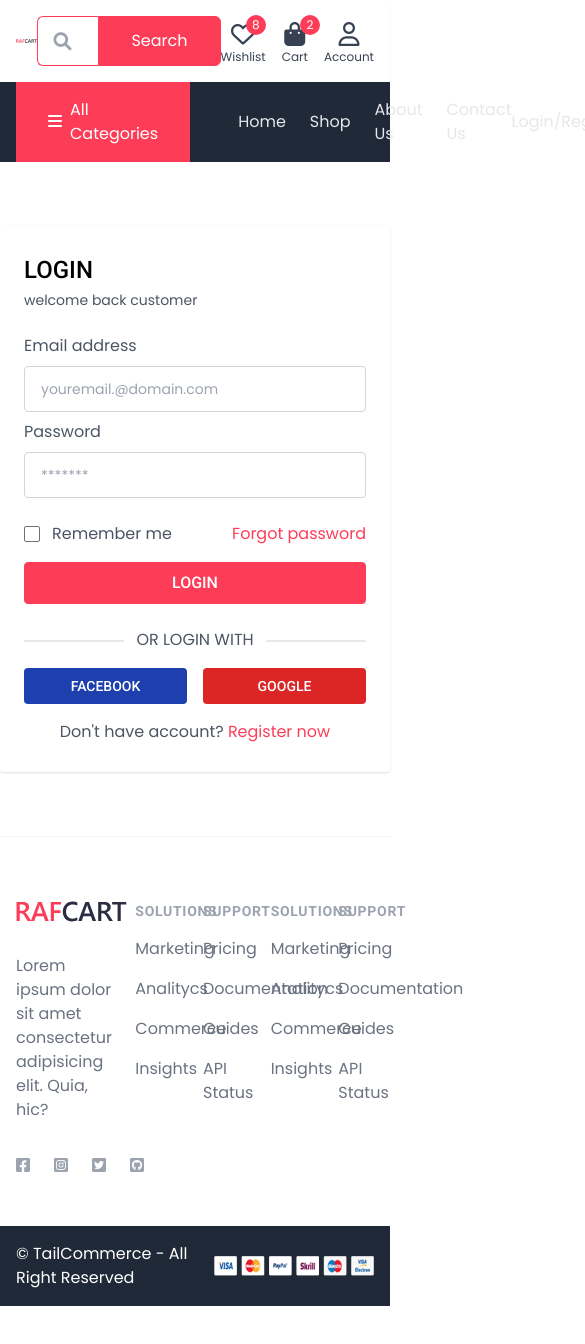
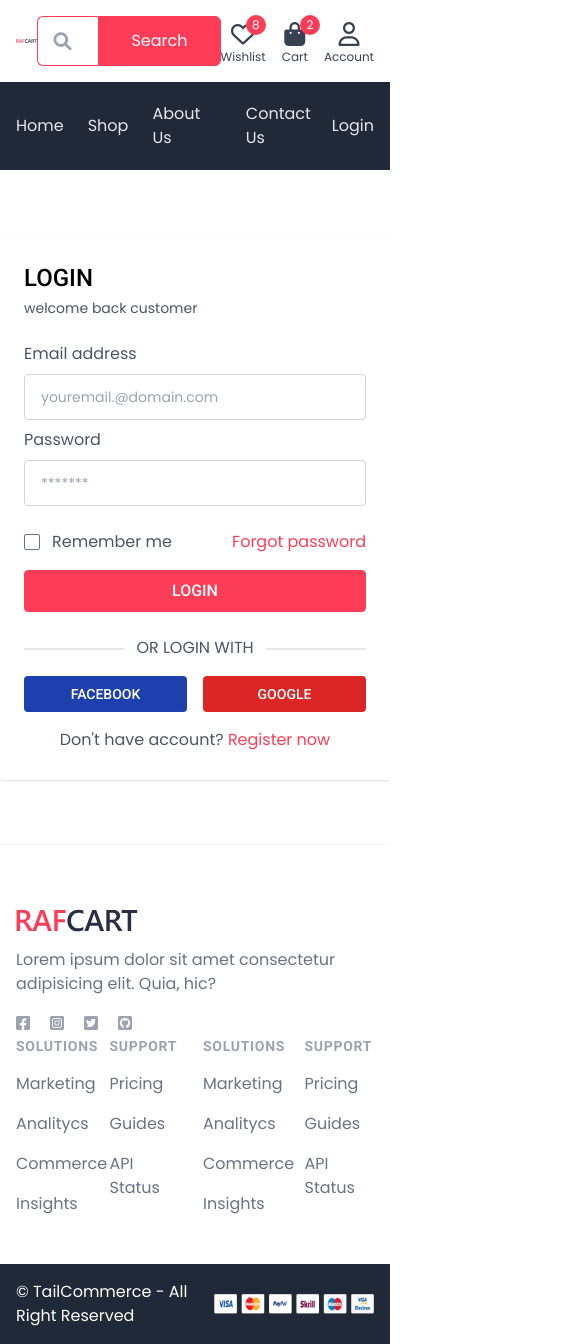
Before and after one commit to fajar7xx/ecommerce-template-tailwind-1, a website: page public/pages/login.html in a window 390 px wide. Shown: the top 1344 px of the page, 585 px wide, since content can reach past the window. Before the commit the page ends 1306 px from the top, so only its background shows below. Drawn offline with Linux system fonts and the light colour scheme; files whose address does not match are found by name.

Commit message:
this is for the login responsivenes

```diff
--- a/public/pages/login.html
+++ b/public/pages/login.html
@@ -70,52 +70,55 @@
     <!-- ./header -->
 
     <!-- navbar -->
+
     <nav class="bg-gray-800">
         <div class="container flex">
-            <div class="px-8 py-4 bg-primary flex items-center cursor-pointer relative group">
+            <div class="px-8 py-4 bg-primary md:flex items-center cursor-pointer relative group hidden">
                 <span class="text-white">
                     <i class="fa-solid fa-bars"></i>
                 </span>
-                <span class="capitalize ml-2 text-white">All Categories</span>
+
+
+                <span class="capitalize ml-2 text-white hidden">All Categories</span>
 
                 <!-- dropdown -->
                 <div
                     class="absolute w-full left-0 top-full bg-white shadow-md py-3 divide-y divide-gray-300 divide-dashed opacity-0 group-hover:opacity-100 transition duration-300 invisible group-hover:visible">
                     <a href="#" class="flex items-center px-6 py-3 hover:bg-gray-100 transition">
-                        <img src="../assets/images/icons/sofa.svg" alt="sofa" class="w-5 h-5 object-contain">
+                        <img src="assets/images/icons/sofa.svg" alt="sofa" class="w-5 h-5 object-contain">
                         <span class="ml-6 text-gray-600 text-sm">Sofa</span>
                     </a>
                     <a href="#" class="flex items-center px-6 py-3 hover:bg-gray-100 transition">
-                        <img src="../assets/images/icons/terrace.svg" alt="terrace" class="w-5 h-5 object-contain">
+                        <img src="assets/images/icons/terrace.svg" alt="terrace" class="w-5 h-5 object-contain">
                         <span class="ml-6 text-gray-600 text-sm">Terarce</span>
                     </a>
                     <a href="#" class="flex items-center px-6 py-3 hover:bg-gray-100 transition">
-                        <img src="../assets/images/icons/bed.svg" alt="bed" class="w-5 h-5 object-contain">
+                        <img src="assets/images/icons/bed.svg" alt="bed" class="w-5 h-5 object-contain">
                         <span class="ml-6 text-gray-600 text-sm">Bed</span>
                     </a>
                     <a href="#" class="flex items-center px-6 py-3 hover:bg-gray-100 transition">
-                        <img src="../assets/images/icons/office.svg" alt="office" class="w-5 h-5 object-contain">
+                        <img src="assets/images/icons/office.svg" alt="office" class="w-5 h-5 object-contain">
                         <span class="ml-6 text-gray-600 text-sm">office</span>
                     </a>
                     <a href="#" class="flex items-center px-6 py-3 hover:bg-gray-100 transition">
-                        <img src="../assets/images/icons/outdoor-cafe.svg" alt="outdoor" class="w-5 h-5 object-contain">
+                        <img src="assets/images/icons/outdoor-cafe.svg" alt="outdoor" class="w-5 h-5 object-contain">
                         <span class="ml-6 text-gray-600 text-sm">Outdoor</span>
                     </a>
                     <a href="#" class="flex items-center px-6 py-3 hover:bg-gray-100 transition">
-                        <img src="../assets/images/icons/bed-2.svg" alt="Mattress" class="w-5 h-5 object-contain">
+                        <img src="assets/images/icons/bed-2.svg" alt="Mattress" class="w-5 h-5 object-contain">
                         <span class="ml-6 text-gray-600 text-sm">Mattress</span>
                     </a>
                 </div>
             </div>
 
-            <div class="flex items-center justify-between flex-grow pl-12">
+            <div class="flex items-center justify-between flex-grow md:pl-12 py-5">
                 <div class="flex items-center space-x-6 capitalize">
                     <a href="../index.html" class="text-gray-200 hover:text-white transition">Home</a>
                     <a href="pages/shop.html" class="text-gray-200 hover:text-white transition">Shop</a>
                     <a href="#" class="text-gray-200 hover:text-white transition">About us</a>
                     <a href="#" class="text-gray-200 hover:text-white transition">Contact us</a>
                 </div>
-                <a href="#" class="text-gray-200 hover:text-white transition">Login/Register</a>
+                <a href="login.html" class="text-gray-200 hover:text-white transition">Login</a>
             </div>
         </div>
     </nav>
@@ -179,15 +182,15 @@
 
     <!-- footer -->
     <footer class="bg-white pt-16 pb-12 border-t border-gray-100">
-        <div class="container grid grid-cols-3">
-            <div class="col-span-1 space-y-8 mr-2">
-                <img src="../assets/images/logo.svg" alt="logo" class="w-30">
+        <div class="container grid grid-cols-1 ">
+            <div class="col-span-1 space-y-4">
+                <img src="assets/images/logo.svg" alt="logo" class="w-30">
                 <div class="mr-2">
                     <p class="text-gray-500">
                         Lorem ipsum dolor sit amet consectetur adipisicing elit. Quia, hic?
                     </p>
                 </div>
-                <div class="flex space-x-6">
+                <div class="flex space-x-5">
                     <a href="#" class="text-gray-400 hover:text-gray-500"><i
                             class="fa-brands fa-facebook-square"></i></a>
                     <a href="#" class="text-gray-400 hover:text-gray-500"><i
@@ -200,8 +203,8 @@
                 </div>
             </div>
 
-            <div class="col-span-2 grid grid-cols-2 gap-8">
-                <div class="grid grid-cols-2 gap-8">
+            <div class="col-span-2 grid grid-cols-2 gap-4">
+                <div class="grid grid-cols-2 gap-4 md:gap-8">
                     <div>
                         <h3 class="text-sm font-semibold text-gray-400 uppercase tracking-wider">Solutions</h3>
                         <div class="mt-4 space-y-4">
@@ -216,7 +219,7 @@
                         <h3 class="text-sm font-semibold text-gray-400 uppercase tracking-wider">Support</h3>
                         <div class="mt-4 space-y-4">
                             <a href="#" class="text-base text-gray-500 hover:text-gray-900 block">Pricing</a>
-                            <a href="#" class="text-base text-gray-500 hover:text-gray-900 block">Documentation</a>
+                            <!-- <a href="#" class="text-base text-gray-500 hover:text-gray-900 block">Documentation</a> -->
                             <a href="#" class="text-base text-gray-500 hover:text-gray-900 block">Guides</a>
                             <a href="#" class="text-base text-gray-500 hover:text-gray-900 block">API Status</a>
                         </div>
@@ -237,7 +240,7 @@
                         <h3 class="text-sm font-semibold text-gray-400 uppercase tracking-wider">Support</h3>
                         <div class="mt-4 space-y-4">
                             <a href="#" class="text-base text-gray-500 hover:text-gray-900 block">Pricing</a>
-                            <a href="#" class="text-base text-gray-500 hover:text-gray-900 block">Documentation</a>
+                            <!-- <a href="#" class="text-base text-gray-500 hover:text-gray-900 block">Documentation</a> -->
                             <a href="#" class="text-base text-gray-500 hover:text-gray-900 block">Guides</a>
                             <a href="#" class="text-base text-gray-500 hover:text-gray-900 block">API Status</a>
                         </div>
```
